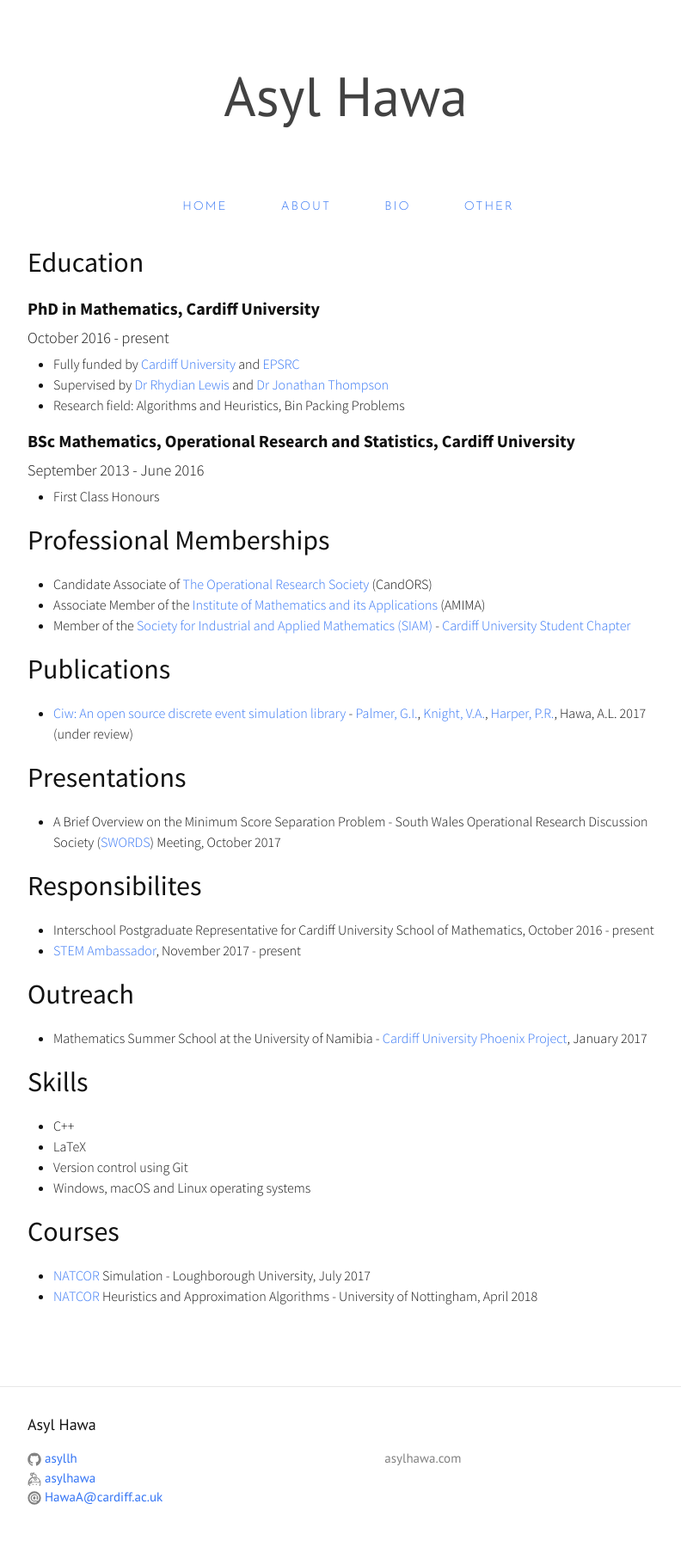
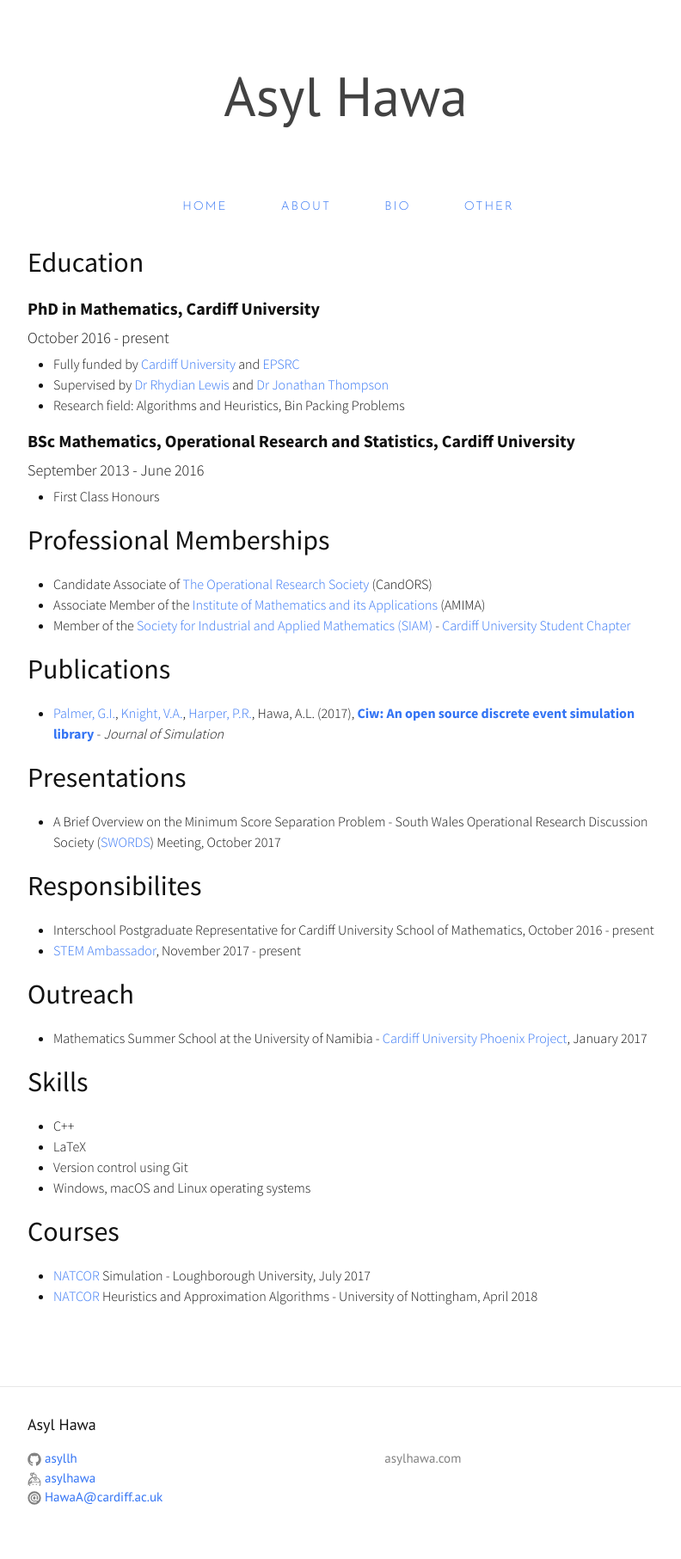
Before and after one commit to asyllh/asyllh.github.io, a Jekyll site: the page built from bio.md, in a window 1280 px wide. Shown: the whole page at 86% size, without its empty margins (238-1030 px from the left). Built offline with Jekyll 4.4.1, drawn with Linux system fonts in a browser that asks for light colours; nearby versions of some CDN libraries.

Commit message:
changed Ciw paper to published

```diff
--- a/bio.md
+++ b/bio.md
@@ -31,7 +31,7 @@ September 2013 - June 2016
 
 ## Publications
 
-* [Ciw: An open source discrete event simulation library](https://arvix.org/abs/1710.03561) - [Palmer, G.I.](http://www.geraintianpalmer.org.uk), [Knight, V.A.](http://www.vknight.org), [Harper, P.R.](http://www.profpaulharper.com), Hawa, A.L. 2017 (under review)
+* [Palmer, G.I.](http://www.geraintianpalmer.org.uk), [Knight, V.A.](http://www.vknight.org), [Harper, P.R.](http://www.profpaulharper.com), Hawa, A.L. (2017), [**Ciw: An open source discrete event simulation library**](https://doi.org/10.1080/17477778.2018.1473909) - *Journal of Simulation*
 
 ## Presentations
 
```
